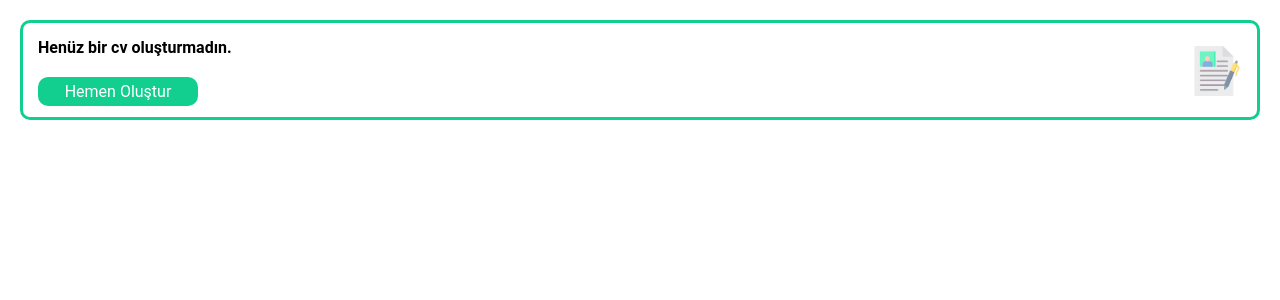
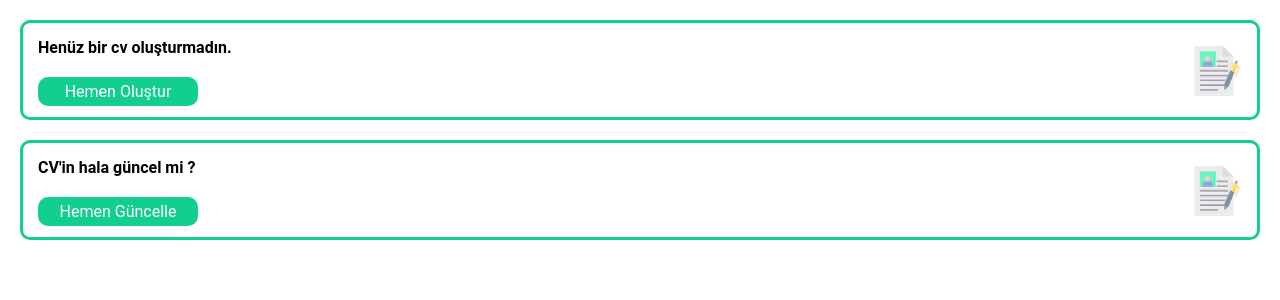
Before and after one commit to softwareandcoffee/cvCreateApp, a React (Create React App) app: page /seekerMainPage in a window 1280 px wide. Shown: the top 300 px of the page. Built offline with nearby package versions, Linux system fonts and the light colour scheme.

Commit message:
cv is update components

```diff
--- a/src/pages/Seeker/SeekerMainPage/_partials/CvBoxComponent/cvBoxComponent.scss
+++ b/src/pages/Seeker/SeekerMainPage/_partials/CvBoxComponent/cvBoxComponent.scss
@@ -6,6 +6,7 @@
     padding: 15px;
     width: 100%;
     height: 100px;
+    margin-bottom: 20px;
 
     .isNoCv {
       position: relative;
--- a/src/pages/Seeker/SeekerMainPage/_partials/CvBoxComponent/cvBoxComponent.tsx
+++ b/src/pages/Seeker/SeekerMainPage/_partials/CvBoxComponent/cvBoxComponent.tsx
@@ -14,6 +14,14 @@ const CvBoxComponent: React.FC = () => {
             <div className="cv-icon"></div>
           </div>
         </div>
+
+        <div className="container">
+          <div className="isNoCv">
+            <div className="title">CV'in hala güncel mi ?</div>
+            <div className="btn">Hemen Güncelle</div>
+            <div className="cv-icon"></div>
+          </div>
+        </div>
       </IonContent>
     </IonPage>
   );
```
